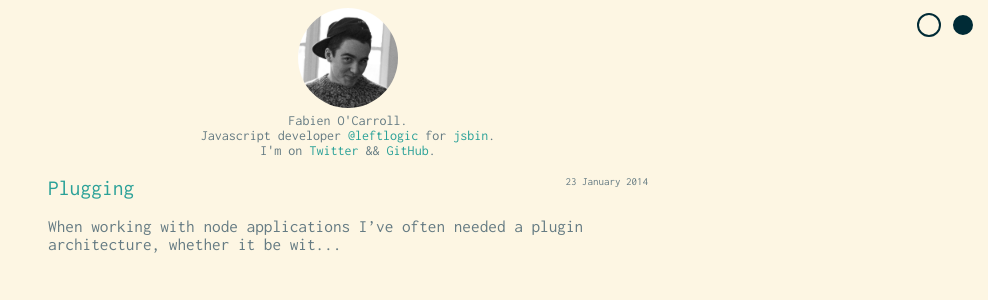
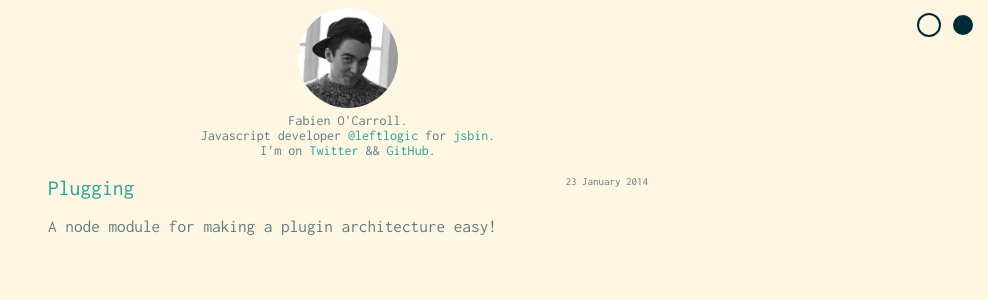
Before and after one commit to allouis/allouis.github.io, a Jekyll site: the page built from archive.html, in a window 1280 px wide. Shown: the top 300 px of the page, without its empty margins (292-1280 px from the left). Built offline with Jekyll 4.4.1, drawn with Linux system fonts in a browser that asks for light colours; Markdown is read by kramdown in place of the engine named in the settings.

Commit message:
add description to plugging post

```diff
--- a/_posts/2014-01-23-Plugging.md
+++ b/_posts/2014-01-23-Plugging.md
@@ -1,6 +1,7 @@
 ---
 layout: default
 title: Plugging
+description: <p> A node module for making a plugin architecture easy! </p>
 ---
 
 When working with node applications I've often needed a plugin architecture, whether it be
```
